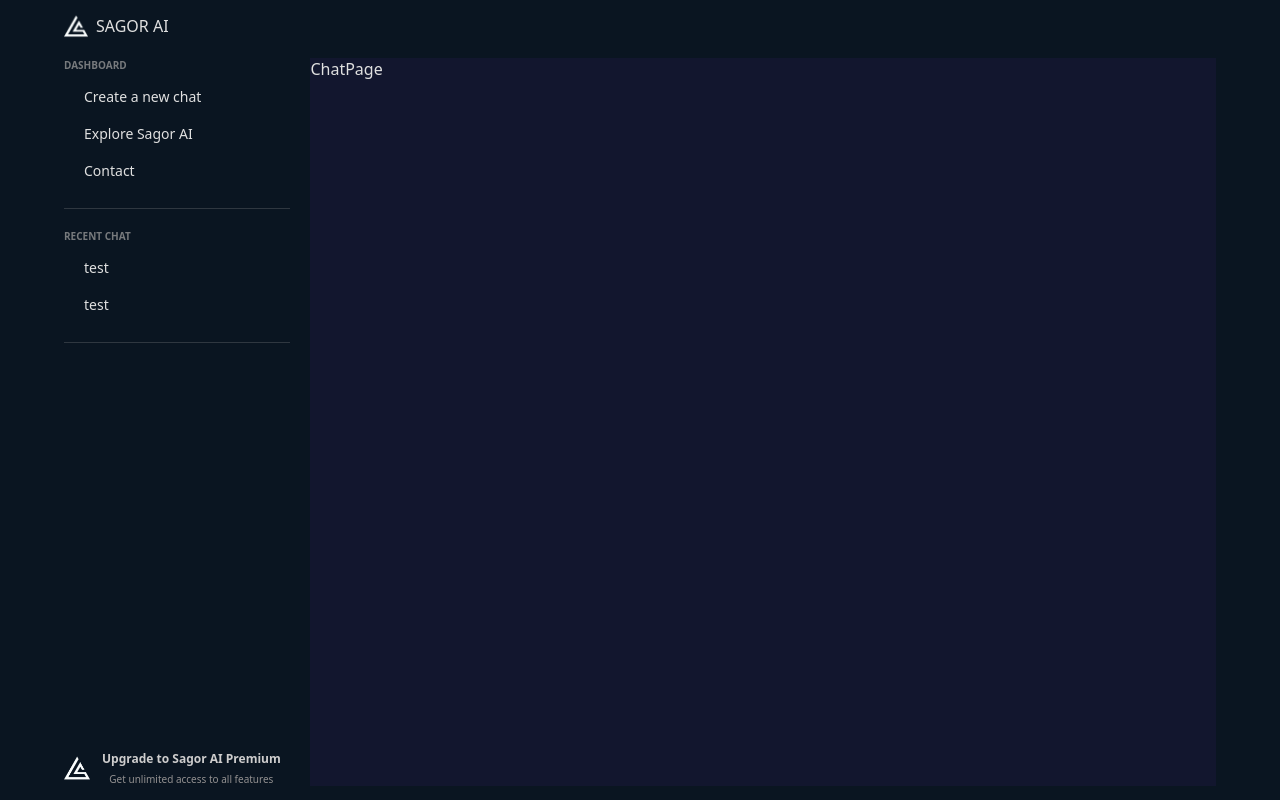
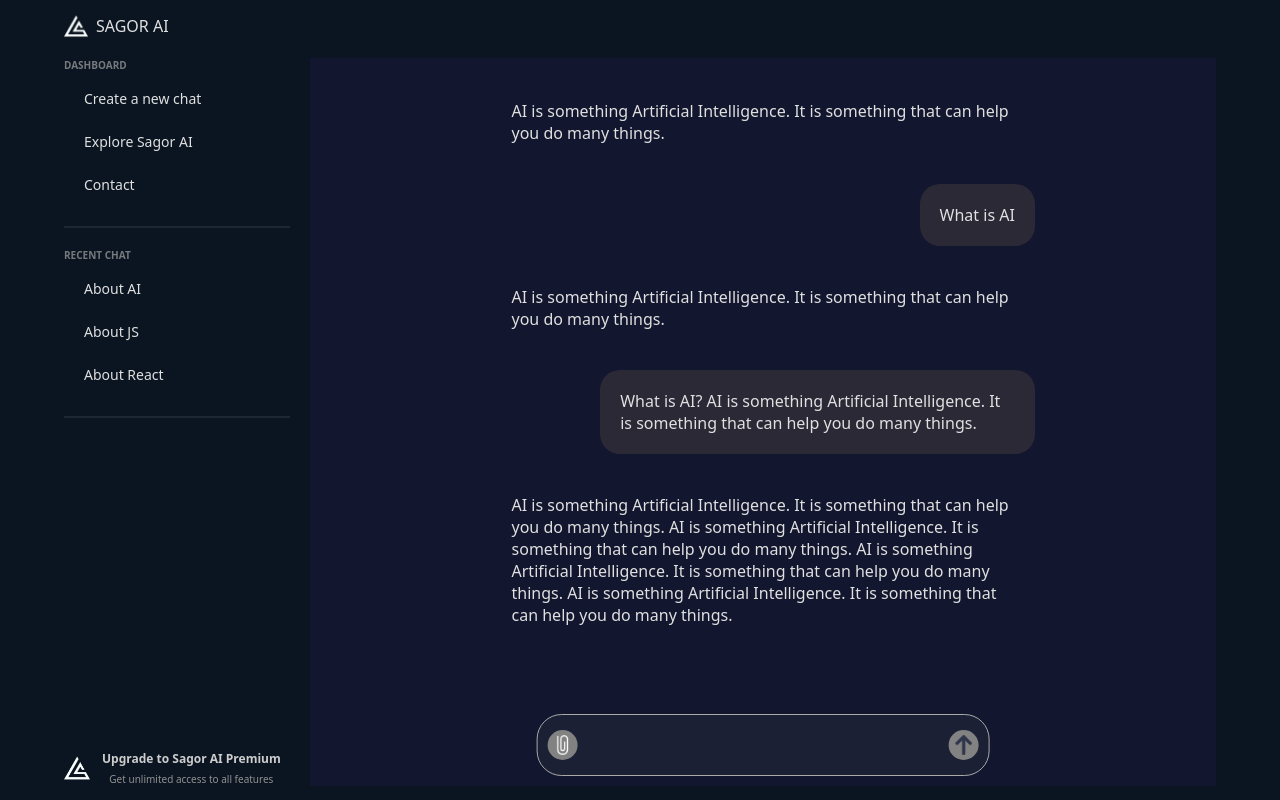
Before and after one commit to robiulsagor/sagor-ai-with-mern, a React (Vite) app: page /dashboard/chat/1 in a window 1280 px wide. Built offline with nearby package versions, Linux system fonts and the light colour scheme; no server answers.

Commit message:
chatpage static design is ready

```diff
--- a/package.json
+++ b/package.json
@@ -17,7 +17,9 @@
     "@fortawesome/free-solid-svg-icons": "^6.6.0",
     "react": "19.0.0-rc-14a4699f-20240725",
     "react-dom": "19.0.0-rc-14a4699f-20240725",
-    "react-router-dom": "^6.25.1"
+    "react-router-dom": "^6.25.1",
+    "react-toastify": "^10.0.5",
+    "react-type-animation": "^3.2.0"
   },
   "devDependencies": {
     "@types/react": "^18.3.3",
--- a/src/layouts/dashboardLayout/dashboardLayout.css
+++ b/src/layouts/dashboardLayout/dashboardLayout.css
@@ -9,9 +9,3 @@
     background: #12162e;
   }
 }
-
-.hr {
-  background: #9c9c9c3f;
-  height: 1px;
-  border: none;
-}
--- a/src/pages/chatPage/ChatPage.jsx
+++ b/src/pages/chatPage/ChatPage.jsx
@@ -1,7 +1,63 @@
+import { useEffect, useRef } from "react";
 import "./chatPage.css";
 
 const ChatPage = () => {
-  return <div>ChatPage</div>;
+  const endRef = useRef(null);
+
+  useEffect(() => {
+    endRef.current.scrollIntoView({ behavior: "smooth" });
+  }, []);
+
+  return (
+    <div className="chatPage">
+      <div className="wrapper">
+        <div className="chat">
+          <div className="message user">What is AI</div>
+          <div className="message ">
+            AI is something Artificial Intelligence. It is something that can
+            help you do many things.
+          </div>
+          <div className="message user">What is AI</div>
+          <div className="message ">
+            AI is something Artificial Intelligence. It is something that can
+            help you do many things.
+          </div>
+          <div className="message user">What is AI</div>
+          <div className="message ">
+            AI is something Artificial Intelligence. It is something that can
+            help you do many things.
+          </div>
+          <div className="message user">
+            What is AI? AI is something Artificial Intelligence. It is something
+            that can help you do many things.
+          </div>
+          <div className="message ">
+            AI is something Artificial Intelligence. It is something that can
+            help you do many things. AI is something Artificial Intelligence. It
+            is something that can help you do many things. AI is something
+            Artificial Intelligence. It is something that can help you do many
+            things. AI is something Artificial Intelligence. It is something
+            that can help you do many things.
+          </div>
+
+          <div ref={endRef} className="paddingBottom" />
+        </div>
+
+        <div className="inputForm">
+          <form action="">
+            <label htmlFor="file">
+              <img src="/attachment.png" alt="" />
+            </label>
+            <input type="file" id="file" hidden />
+            <input type="text" name="" id="" />
+            <button>
+              <img src="/arrow.png" alt="" />
+            </button>
+          </form>
+        </div>
+      </div>
+    </div>
+  );
 };
 
 export default ChatPage;
--- a/src/pages/chatPage/chatPage.css
+++ b/src/pages/chatPage/chatPage.css
@@ -0,0 +1,86 @@
+.chatPage {
+  height: 100%;
+
+  .wrapper {
+    /* width: ; */
+    height: 100%;
+    display: flex;
+    /* align-items: center; */
+    justify-content: center;
+    padding: 20px 0;
+    position: relative;
+
+    .chat {
+      display: flex;
+      width: 60%;
+
+      flex-direction: column;
+      gap: 20px;
+      overflow: auto;
+
+      &::-webkit-scrollbar {
+        display: none;
+      }
+
+      .message {
+        padding: 20px;
+
+        &.user {
+          background-color: #2c2937;
+          border-radius: 20px;
+          max-width: 80%;
+          align-self: flex-end;
+        }
+      }
+    }
+
+    .inputForm {
+      position: absolute;
+      bottom: 10px;
+      left: 50%;
+      transform: translateX(-50%);
+      width: 50%;
+      background: #12162e;
+      border-radius: 25px;
+
+      form {
+        width: 100%;
+        border: 1px solid #aaa;
+        border-radius: 25px;
+        display: flex;
+        align-items: center;
+        padding: 15px 10px;
+        color: #e0e0e0;
+        background: #52525228;
+
+        img {
+          width: 30px;
+          padding: 5px;
+        }
+
+        input {
+          background: transparent;
+          color: #e0e0e0;
+          border: none;
+          outline: none;
+          font-size: 18px;
+          padding: 0 20px;
+          flex: 1;
+        }
+
+        button,
+        label {
+          background: #828282;
+          border-radius: 100%;
+          border: none;
+          width: 30px;
+          height: 30px;
+          cursor: pointer;
+        }
+      }
+    }
+  }
+}
+.paddingBottom {
+  padding-bottom: 100px;
+}
--- a/src/pages/dashboard/Dashboard.jsx
+++ b/src/pages/dashboard/Dashboard.jsx
@@ -4,11 +4,14 @@
 import "./dashboard.css";
 
 const Dashboard = () => {
-  const { isSignedIn } = useUser();
+  const { isSignedIn, isLoaded } = useUser();
   const navigate = useNavigate();
 
+  console.log(isSignedIn, isLoaded);
+
   useEffect(() => {
-    !isSignedIn && navigate("/sign-in");
+    isLoaded && !isSignedIn && navigate("/sign-in");
+    // eslint-disable-next-line react-hooks/exhaustive-deps
   }, [isSignedIn]);
 
   return (
--- a/src/pages/dashboard/DashboardMenu.jsx
+++ b/src/pages/dashboard/DashboardMenu.jsx
@@ -8,8 +8,6 @@
   const toggleMenu = () => {
     setShowMenu(!showMenu);
   };
-
-  console.log(showMenu);
 
   return (
     <>
@@ -22,7 +20,7 @@
       <div className={`menu ${showMenu ? "showMenu" : "hideMenu"}`}>
         <div className="menuItems">
           <div>
-            <span>dashboard</span>
+            <span className="title">dashboard</span>
             <Link to="/">Create a new chat</Link>
             <Link to="/">Explore Sagor AI</Link>
             <Link to="/">Contact</Link>
@@ -30,10 +28,13 @@
           <hr className="hr" />
 
           <div>
-            <span> recent chat</span>
+            <span className="title"> recent chat</span>
 
-            <Link to={"/"}>test</Link>
-            <Link to={"/"}>test</Link>
+            <div className="list">
+              <Link to={"/dashboard/chat/123"}>About AI</Link>
+              <Link to={"/dashboard/chat/123"}>About JS</Link>
+              <Link to={"/dashboard/chat/123"}>About React</Link>
+            </div>
           </div>
           <hr className="hr" />
         </div>
--- a/src/pages/dashboard/dashboardMenu.css
+++ b/src/pages/dashboard/dashboardMenu.css
@@ -68,14 +68,13 @@
     div {
       display: flex;
       flex-direction: column;
-      gap: 2px;
-      margin: 20px 0;
+      gap: 0px;
 
       &:first-child {
         margin-top: 0;
       }
 
-      span {
+      .title {
         text-transform: uppercase;
         font-size: 10px;
         font-weight: 700;
@@ -84,15 +83,24 @@
         /* margin-bottom: 20px; */
       }
 
+      .list {
+        display: flex;
+        flex-direction: column;
+        overflow-y: none;
+        overflow-x: auto;
+        max-height: 300px;
+      }
+    }
+
     a {
       margin-left: 8px;
-        padding: 8px 12px;
+      padding: 12px;
       border-radius: 10px;
       font-size: 14px;
+      width: 90%;
 
       &:hover {
         background: #8787872a;
-        }
       }
     }
   }
@@ -102,7 +110,7 @@
     gap: 12px;
     align-items: center;
     /* margin-top: 20px; */
-    margin-top: auto;
+    /* margin-top: auto; */
     text-align: center;
 
     img {
@@ -142,3 +150,11 @@
   z-index: 10;
   transition: 0.3s;
 }
+
+.hr {
+  background: #9c9c9c3f;
+  height: 2px;
+  opacity: 0.5;
+  border: none;
+  margin: 20px 0;
+}
--- a/src/pages/home/Home.jsx
+++ b/src/pages/home/Home.jsx
@@ -1,16 +1,7 @@
-import { Link, useNavigate } from "react-router-dom";
+import { Link } from "react-router-dom";
 import "./home.css";
-import { useUser } from "@clerk/clerk-react";
-import { useEffect } from "react";
 
 const Home = () => {
-  const { isSignedIn } = useUser();
-  const navigate = useNavigate();
-
-  useEffect(() => {
-    isSignedIn && navigate("/dashboard");
-  }, [isSignedIn]);
-
   return (
     <div className="container">
       <img src="./orbital.png" className="bgImg" />
@@ -30,6 +21,15 @@
           <img src="./bot.png" alt="" className="botImg" />
         </div>
       </div>
+
+      <div className="terms">
+        <img src="./logo.png" alt="" />
+        <div className="links">
+          <Link to="/">Terms of Service</Link>
+          <span>|</span>
+          <Link to="/">Privacy Policy</Link>
+        </div>
+      </div>
     </div>
   );
 };
--- a/src/pages/home/home.css
+++ b/src/pages/home/home.css
@@ -102,6 +102,29 @@
       }
     }
   }
+
+  .terms {
+    position: absolute;
+    bottom: 20px;
+    left: 50%;
+    transform: translateX(-50%);
+    display: flex;
+    align-items: center;
+    flex-direction: column;
+    gap: 20px;
+    text-align: center;
+    z-index: 10;
+
+    img {
+      width: 20px;
+    }
+
+    .links {
+      display: flex;
+      gap: 15px;
+      font-size: 13px;
+    }
+  }
 }
 
 .bgImg {
@@ -109,6 +132,8 @@
   left: 0;
   bottom: 0;
   opacity: 0.06;
+  width: 60%;
+  z-index: -1;
 
   animation: animateOrbital 5s linear infinite alternate;
   /* animation: name duration timing-function delay iteration-count direction fill-mode; */
--- a/src/pages/signin/SignInPage.jsx
+++ b/src/pages/signin/SignInPage.jsx
@@ -4,7 +4,7 @@
 function SignInPage() {
   return (
     <div className="auth-container">
-      <SignIn signUpUrl="/sign-up" signInForceRedirectUrl={"/dashboard"} />
+      <SignIn signUpUrl="/sign-up" forceRedirectUrl={"/dashboard"} />
     </div>
   );
 }
```
Also changed, not shown: src/main.jsx (+5 -5 lines), 1 other file (tests, documents, lock files or other folders). Lines whose indentation alone changed are shown as unchanged.
